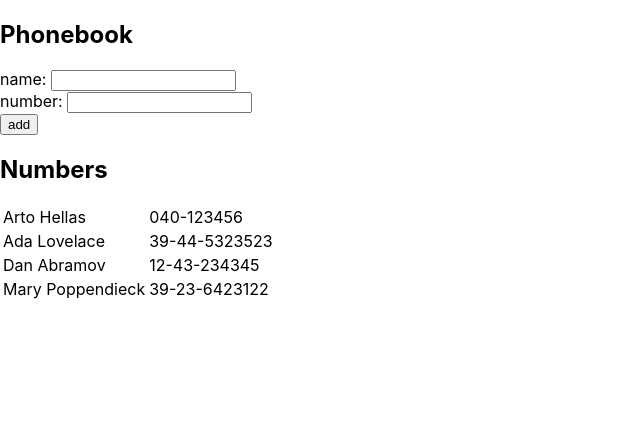
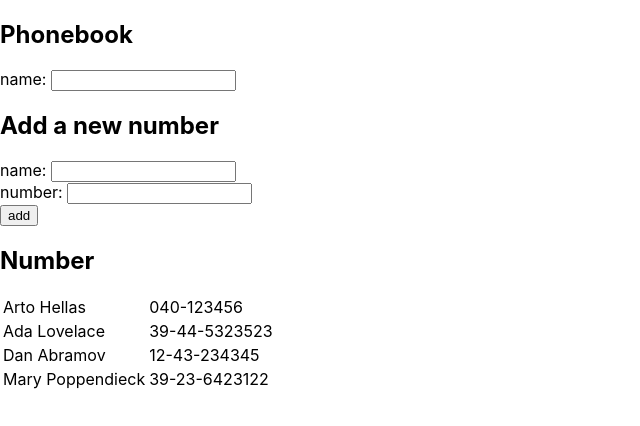
Before and after one commit to GeodesicCarbon/fullstackopen2019, a React (Create React App) app in the folder osa2/puhelinluettelo/: page / in a window 1280 px wide. Shown: the top 426 px of the page, without its empty margins (0-640 px from the left). Built offline with nearby package versions, Linux system fonts and the light colour scheme; the HTML template or start-up script is replaced by a standard one.

Commit message:
Completed exercise 2.9

```diff
--- a/osa2/puhelinluettelo/src/App.js
+++ b/osa2/puhelinluettelo/src/App.js
@@ -10,6 +10,14 @@ const App = () => {
   ])
   const [ newName, setNewName ] = useState('')
   const [ newNumber, setNewNumber ] = useState('')
+  const [ filter, setFilter] = useState('')
+
+  const personsToShow = !filter
+      ? persons
+      : persons.filter(person =>
+          person.name.toLowerCase().includes(
+            filter.toLowerCase())
+          )
 
   const handleNameChange = (event) => {
     setNewName(event.target.value)
@@ -17,6 +25,10 @@ const App = () => {
 
   const handleNumberChange = (event) => {
     setNewNumber(event.target.value)
+  }
+
+  const handleFilterChange = (event) => {
+    setFilter(event.target.value)
   }
 
   const addPerson = (event) => {
@@ -42,10 +54,16 @@ const App = () => {
       handleNumberChange
     }
 
+  const filterForm = {
+    filter,
+    handleFilterChange
+  }
+
   return (
     <Phonebook
       personForm={personForm}
-      persons={persons}
+      filterForm={filterForm}
+      persons={personsToShow}
     />
   )
 
--- a/osa2/puhelinluettelo/src/components/Phonebook.js
+++ b/osa2/puhelinluettelo/src/components/Phonebook.js
@@ -1,4 +1,8 @@
 import React from 'react'
+
+const Header = ({header}) => (
+  <h2>{header}</h2>
+)
 
 const Person = ({person}) => (
   <tr><td>{person.name}</td><td>{person.number}</td></tr>
@@ -37,12 +41,23 @@ const PersonForm = ({personForm}) => (
   </form>
 )
 
-const Phonebook = ({personForm, persons}) => {
+const FilterForm = ({filterForm}) => (
+  <div>
+    name: <input
+            value={filterForm.filter}
+            onChange={filterForm.handleFilterChange}
+          />
+  </div>
+)
+
+const Phonebook = ({personForm, filterForm, persons}) => {
   return (
     <div>
-      <h2>Phonebook</h2>
+      <Header header='Phonebook' />
+      <FilterForm filterForm={filterForm} />
+      <Header header='Add a new number' />
       <PersonForm personForm={personForm} />
-      <h2>Numbers</h2>
+      <Header header='Number' />
       <Persons persons={persons}/>
     </div>
   )
```
